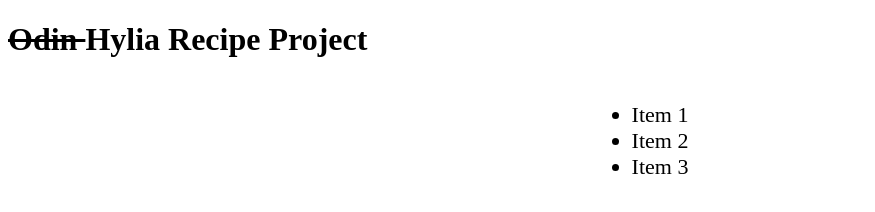
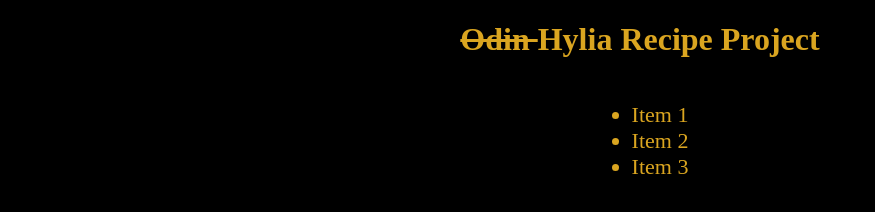
Before and after one commit to QuillJoy/odin-recipes-v2, a plain HTML site: page index.html in a window 1280 px wide. Shown: the whole page, without its empty margins (0-875 px from the left). Drawn offline with Linux system fonts and the light colour scheme.

Commit message:
Change header alignment and page color

```diff
--- a/styles.css
+++ b/styles.css
@@ -1,3 +1,9 @@
+*{
+    background-color: black;
+    color: goldenrod;
+}
+
+
 .list{
     text-align: center;
 }
@@ -6,3 +12,6 @@
     display:inline-block;
     font-size: 22px;
 }
+h1{
+    text-align:center;
+}
```
